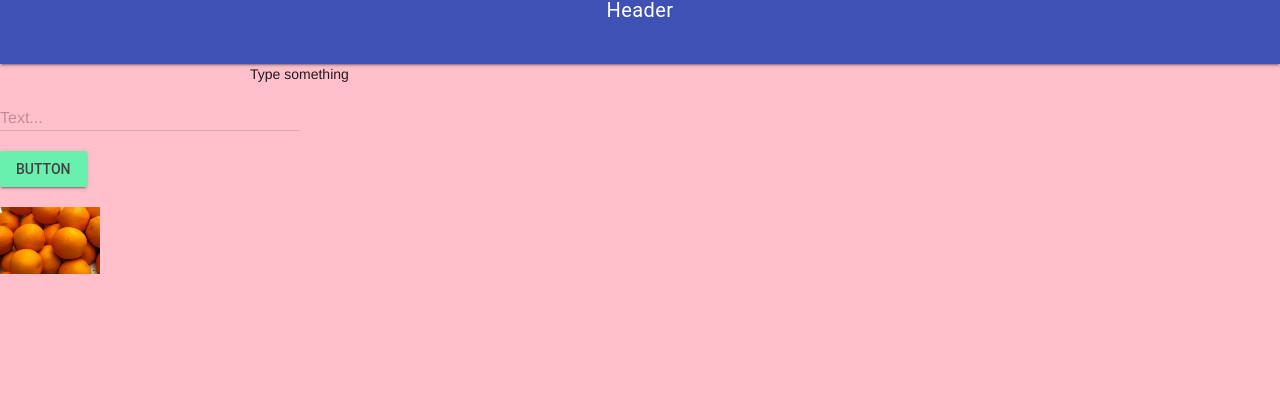
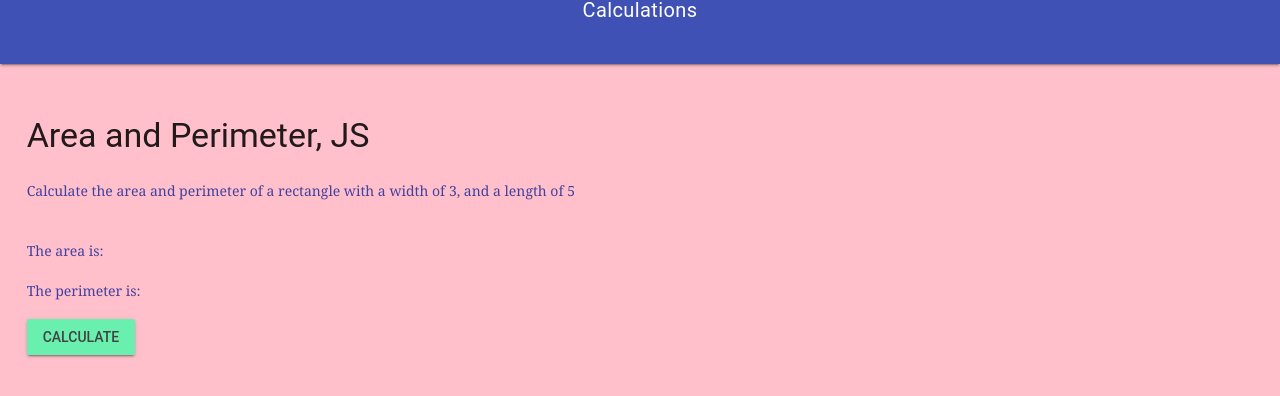
Before and after one commit to Alex-Nelson-1/ICS2O-UNIT2-02, a plain HTML site: page index.html in a window 1280 px wide. Drawn offline with nearby package versions, Linux system fonts and the light colour scheme.

Commit message:
Added all Js

```diff
--- a/css/style.css
+++ b/css/style.css
@@ -10,7 +10,7 @@
   opacity: 0.001;
 }
 
-.mdl-layout-content {
+.mdl-layout__content {
   padding-left: 20pt;
   padding-right: 20pt;
   padding-top: 20pt;
@@ -19,3 +19,9 @@
 body {
   background-color: pink;
 }
+
+p {
+  color: #41419f;
+  font-size: 1.5rem;
+  font-family: Cambria, Cochin, Georgia, Times, 'Times New Roman', serif;
+}
--- a/index.html
+++ b/index.html
@@ -20,44 +20,35 @@
     <link rel="icon" type="image/png" sizes="32x32" href="favicon-32x32.png" />
     <link rel="icon" type="image/png" sizes="16x16" href="favicon-16x16.png" />
     <link rel="manifest" href="site.webmanifest" />
-    <title>TEMPLATE</title>
+    <title>Webpage with Calculations</title>
   </head>
   <body>
     <script defer src="https://code.getmdl.io/1.3.0/material.min.js"></script>
+    <script src="./js/script.js"></script>
     <div class="mdl-layout mdl-js-layout mdl-layout--fixed-header">
       <header class="mdl-layout__header" style="text-align: center">
         <div class="mdl-layout-header-row">
-          <span class="mdl-layout__title">Header</span>
+          <span class="mdl-layout__title">Calculations</span>
         </div>
       </header>
       <main class="mdl-layout__content">
-        <div class="page-content" style="padding-left: 250px">
-          Type something
+        <h3>Area and Perimeter, JS</h3>
+        <p>Calculate the area and perimeter of a rectangle with a width of 3, and a length of 5</p>
+        <br>
+        <!--This is where the calculations will be output-->
+        <div id="multiply-math">
+          <p>The area is: </p>
         </div>
-        <form action="#">
-          <div class="mdl-textfield mdl-js-textfield">
-            <input
-              class="mdl-textfield__input"
-              type="text"
-              pattern="[a-z]*"
-              id="text"
-            />
-            <!--This will control the textfields error message and label-->
-            <label class="mdl-textfield__label" for="text">Text...</label>
-            <span class="mdl-textfield__error"
-              >No numbers, spaces, or special characters</span
-            >
-          </div>
-        </form>
+        <div id="perimeter-math">
+          <p>The perimeter is: </p>
+        </div>
         <!-- Accent-colored raised button with ripple -->
         <button
           class="mdl-button mdl-js-button mdl-button--raised mdl-js-ripple-effect mdl-button--accent"
+          onclick="calculate()"
         >
-          Button
+          Calculate
         </button>
-        <br />
-        <br />
-        <img width="100" src="./image/oranges.jpeg" alt="Oranges" />
       </main>
     </div>
   </body>
--- a/js/script.js
+++ b/js/script.js
@@ -0,0 +1,9 @@
+/* Created by: Alex.Nelson
+ * Created on: Oct 2022
+ * This file contains the JavaScript for index.html
+ */
+
+function calculate() {
+  document.getElementById("multiply-math").innerHTML = "<p>The area is: " + (3 * 5) + " cm²</p>"
+  document.getElementById("perimeter-math").innerHTML = "<p>The perimeter is: " + (2 * (5 + 3)) + " cm</p>"
+}
```
